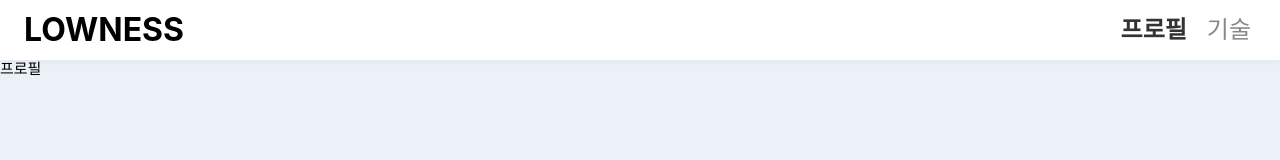
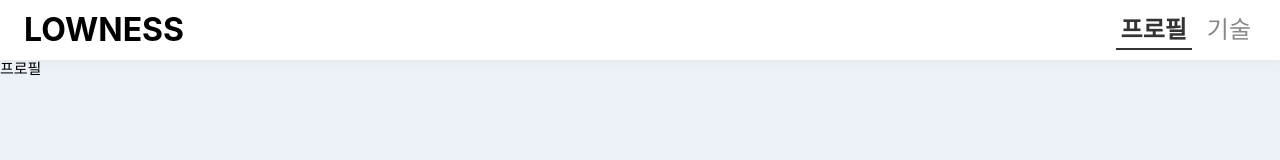
Before and after one commit to struct622/Portfolio, a React (Create React App) app: page /#/profile in a window 1280 px wide. Shown: the top 160 px of the page. Built offline with nearby package versions, Linux system fonts and the light colour scheme.

Commit message:
header 수정 및 파일 정리

```diff
--- a/src/components/Header.jsx
+++ b/src/components/Header.jsx
@@ -18,7 +18,7 @@ function Header(props) {
 	console.log('[Header.jsx] curRoute.pathname' + curRoute.pathname);
 
 	const tabList = tabListItem.map(
-		(tabListItem, index) => <Link key={index} to={tabListItem.route} className={'item ' + (curRoute.pathname === tabListItem.route ? 'on' : '')} >{tabListItem.name}</Link>
+		(tabListItem, index) => <Link key={index} to={tabListItem.route} className={'item' + (curRoute.pathname === tabListItem.route ? ' on' : '')} >{tabListItem.name}</Link>
 	);
 
 	return (
--- a/src/index.js
+++ b/src/index.js
@@ -2,7 +2,6 @@ import React from 'react';
 import ReactDOM from 'react-dom/client';
 import './index.css';
 import App from './App';
-import reportWebVitals from './reportWebVitals';
 import { HashRouter } from 'react-router-dom';
 
 const root = ReactDOM.createRoot(document.getElementById('root'));
@@ -15,4 +14,3 @@ root.render(
 // If you want to start measuring performance in your app, pass a function
 // to log results (for example: reportWebVitals(console.log))
 // or send to an analytics endpoint. Learn more: https://bit.ly/CRA-vitals
-reportWebVitals();
--- a/src/reportWebVitals.js
+++ /dev/null
@@ -1,13 +0,0 @@
-const reportWebVitals = onPerfEntry => {
-  if (onPerfEntry && onPerfEntry instanceof Function) {
-    import('web-vitals').then(({ getCLS, getFID, getFCP, getLCP, getTTFB }) => {
-      getCLS(onPerfEntry);
-      getFID(onPerfEntry);
-      getFCP(onPerfEntry);
-      getLCP(onPerfEntry);
-      getTTFB(onPerfEntry);
-    });
-  }
-};
-
-export default reportWebVitals;
--- a/src/scss/layout/_header.scss
+++ b/src/scss/layout/_header.scss
@@ -10,8 +10,8 @@
 }
 
 .logo {
-	font-size: 32px;
-	line-height: 40px;
+	font-size: 24px;
+	line-height: 28px;
 	color: #000;
 
 	.logo_link {
@@ -23,14 +23,27 @@
 	display: flex;
 
 	.item {
+		flex: none;
+		position: relative;
 		padding: 5px;
-		font-size: 24px;
-		line-height: 30px;
+		font-size: 18px;
+		line-height: 20px;
 		color: #888;
 
 		&.on {
 			font-weight: 700;
 			color: #333;
+
+			&:after {
+				position: absolute;
+				bottom: 0;
+				right: 0;
+				left: 0;
+				width: 100%;
+				height: 2px;
+				background-color: #333;
+				content: "";
+			}
 		}
 
 		& + .item {
@@ -38,3 +51,17 @@
 		}
 	}
 }
+
+@include mq(mobilebig) {
+	.logo {
+		font-size: 32px;
+		line-height: 40px;
+	}
+
+	.tab {
+		.item {
+			font-size: 24px;
+			line-height: 30px;
+		}
+	}
+}
```
Also changed, not shown: src/setupTests.js (deleted, +0 -5 lines), src/logo.svg (deleted), 1 other file (tests, documents, lock files or other folders).
